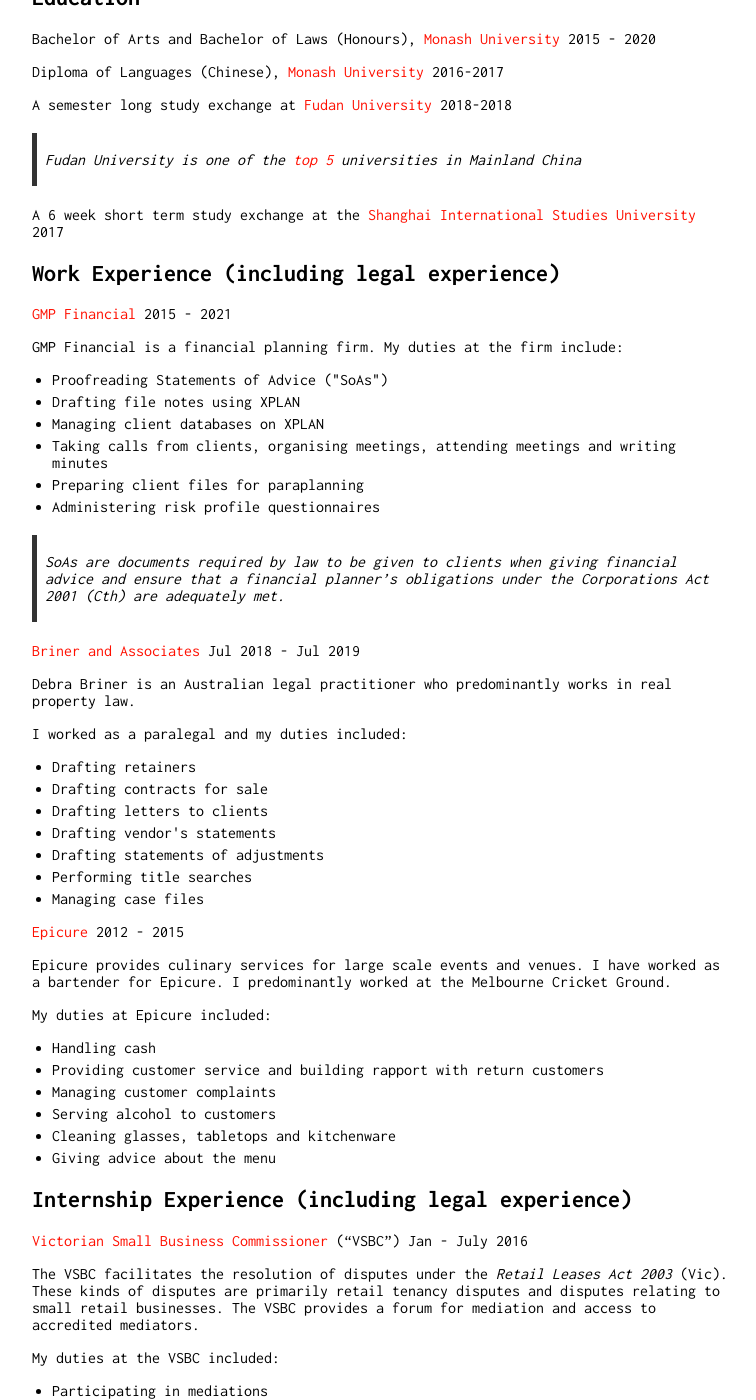
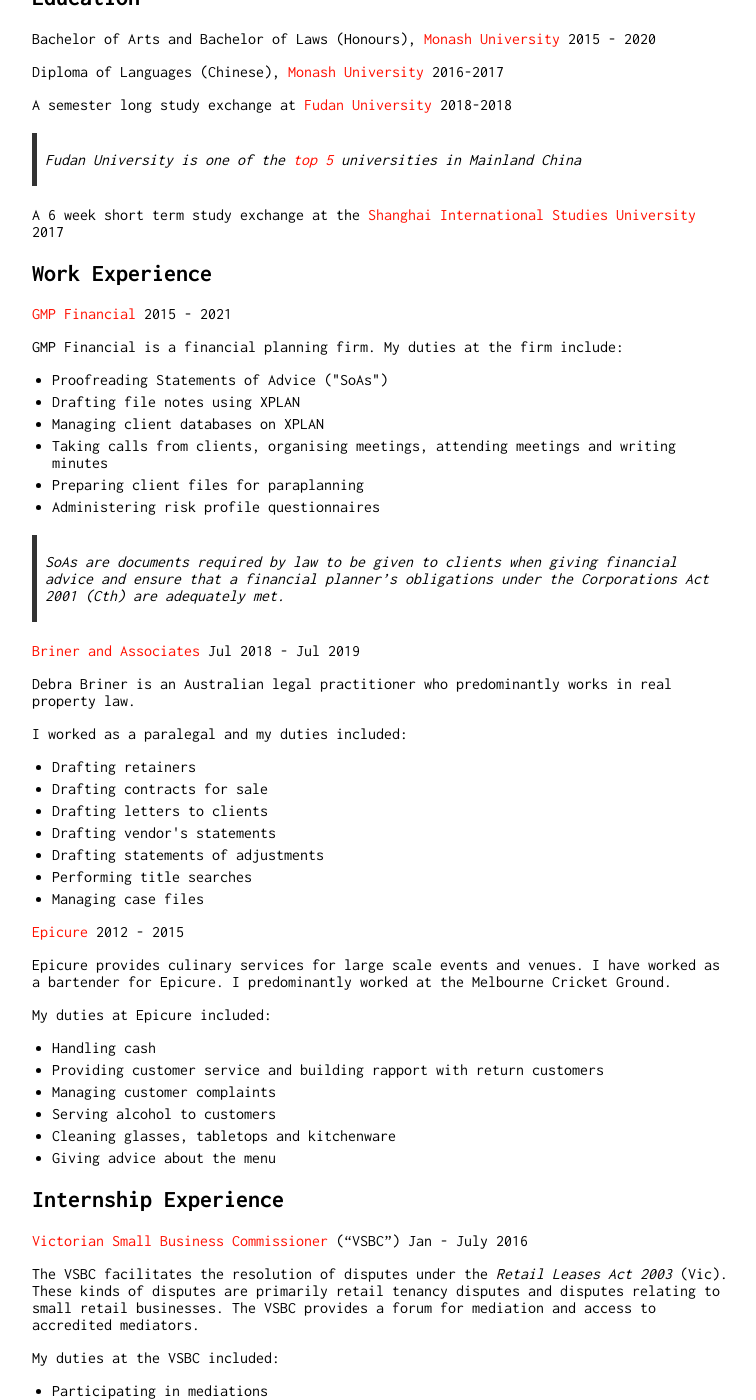
Before and after one commit to Wigdo/cv, a Jekyll site: the page built from index.md, in a window 1280 px wide and 1400 px high, scrolled down 405 px. Shown: the whole window, without its empty margins (258-1014 px from the left). Built offline with Jekyll 4.4.1, drawn with Linux system fonts in a browser that asks for light colours; our own code applies the rules of GitHub Pages for plain Markdown files.

Commit message:
Update index.md

```diff
--- a/index.md
+++ b/index.md
@@ -25,7 +25,7 @@ A semester long study exchange at [Fudan University](https://en.wikipedia.org/wi
 
 A 6 week short term study exchange at the [Shanghai International Studies University](https://en.wikipedia.org/wiki/Shanghai_International_Studies_University) 2017
 
-## Work Experience (including legal experience)
+## Work Experience
 
 [GMP Financial](https://gmpfinancial.com.au/) 2015 - 2021
 <p> GMP Financial is a financial planning firm. My duties at the firm include:
@@ -83,7 +83,7 @@ Melbourne Cricket Ground.</p>
 </ul>
 
 
-## Internship Experience (including legal experience)
+## Internship Experience
 
 [Victorian Small Business Commissioner](https://www.vsbc.vic.gov.au/) ("VSBC") Jan - July 2016
 
```
